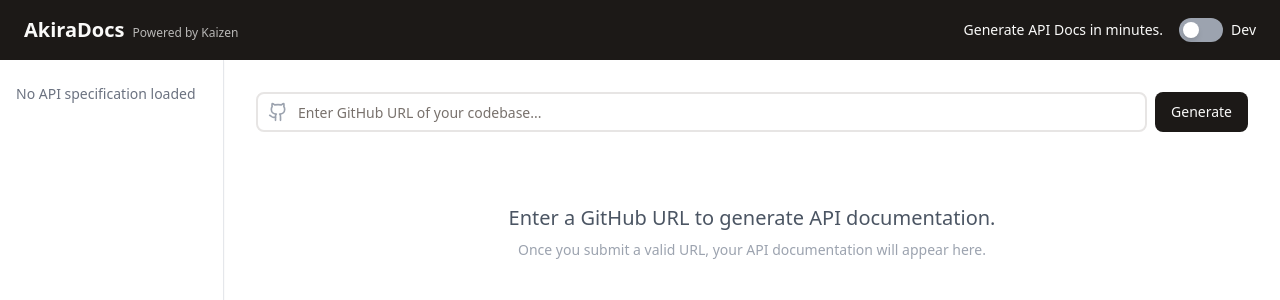
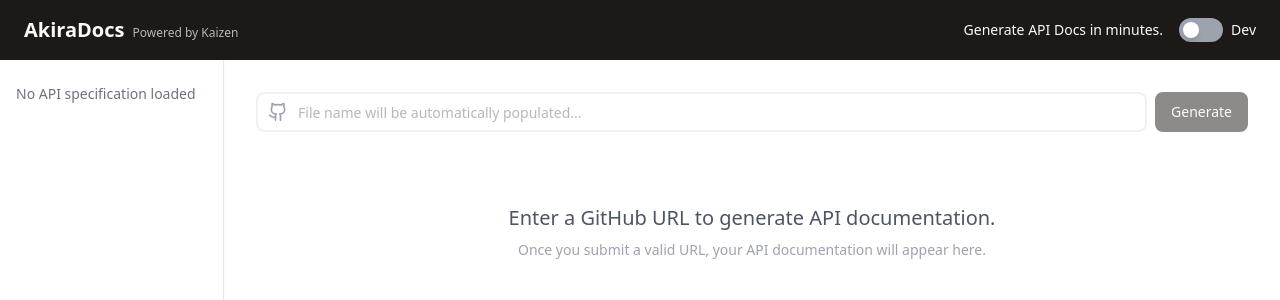
Before and after one commit to Cloud-Code-AI/apidocs, a React (Vite) app in the folder frontend/: page / in a window 1280 px wide. Shown: the top 300 px of the page. Built offline with nearby package versions, Linux system fonts and the light colour scheme.

Commit message:
feat: Process change

```diff
--- a/frontend/src/pages/DocsPage/specification.jsx
+++ b/frontend/src/pages/DocsPage/specification.jsx
@@ -1,18 +1,27 @@
-import { useState } from 'react'
+import { useState, useEffect } from 'react'
+import { useSearchParams } from 'react-router-dom'
 import { Input } from "@/components/ui/input"
 import { Button } from "@/components/ui/button"
 import { Github, Loader2 } from 'lucide-react'
 // import { Mail } from 'lucide-react'  // Commented out for now
 
 export function Specification({ onSpecificationGenerated, isProd }) {
-  const [url, setUrl] = useState('')
+  const [searchParams] = useSearchParams()
+  const [fileName, setFileName] = useState('')
   const [isLoading, setIsLoading] = useState(false)
   const [error, setError] = useState(null)
   // const [email, setEmail] = useState('')  // Commented out for now
   // const [isSendingEmail, setIsSendingEmail] = useState(false)  // Commented out for now
 
-  const handleSubmit = async (e) => {
-    e.preventDefault()
+  useEffect(() => {
+    const fileNameParam = searchParams.get('file')
+    if (fileNameParam) {
+      setFileName(fileNameParam)
+      handleSpecificationGeneration(fileNameParam)
+    }
+  }, [searchParams])
+
+  const handleSpecificationGeneration = async (file) => {
     setIsLoading(true)
     setError(null)
 
@@ -22,15 +31,14 @@
         headers: {
           'Content-Type': 'application/json',
         },
-        body: JSON.stringify({ url }),
+        body: JSON.stringify({ file }),
       })
 
       if (!response.ok) {
         throw new Error('Failed to generate specification')
       }
 
-      const repoName = url.split('/').pop().replace('.git', '')
-      onSpecificationGenerated(repoName)
+      onSpecificationGenerated(file)
     } catch (error) {
       console.error('Failed to generate specification:', error)
       setError('Failed to generate specification. Please try again.')
@@ -39,64 +47,27 @@
     }
   }
 
-  /* Commented out for now
-  const sendEmail = async () => {
-    if (!email) {
-      setError('Please enter an email address.')
-      return
-    }
-
-    setIsSendingEmail(true)
-    setError(null)
-
-    try {
-      const response = await fetch('http://api.akiradocs.com/api/send_email', {
-        method: 'POST',
-        headers: {
-          'Content-Type': 'application/json',
-        },
-        body: JSON.stringify({
-          email,
-          subject: 'Specification Changes',
-          body: `Changes for repository: ${url}`
-        }),
-      })
-
-      if (!response.ok) {
-        throw new Error('Failed to send email')
-      }
-
-      alert('Email sent successfully!')
-    } catch (error) {
-      console.error('Failed to send email:', error)
-      setError('Failed to send email. Please try again.')
-    } finally {
-      setIsSendingEmail(false)
-    }
-  }
-  */
-
   if (isProd) {
     return null; // Don't render anything in prod mode
   }
 
   return (
-    <form onSubmit={handleSubmit} className="flex flex-col space-y-2">
+    <div className="flex flex-col space-y-2">
       <div className="flex space-x-2">
         <div className="relative flex-grow">
           <Input
-            type="url"
-            placeholder="Enter GitHub URL of your codebase..."
-            onChange={(e) => setUrl(e.target.value)}
+            type="text"
+            value={fileName}
+            placeholder="File name will be automatically populated..."
             className="w-full h-10 pl-10 pr-4 border-2 border-input focus:border-ring rounded-lg"
-            disabled={isLoading}
+            disabled={true}
           />
           <Github className="absolute left-3 top-1/2 transform -translate-y-1/2 text-gray-400 h-5 w-5" />
         </div>
         <Button
-          type="submit"
+          onClick={() => handleSpecificationGeneration(fileName)}
           className="h-10 px-4 bg-primary text-primary-foreground hover:bg-primary-light hover:text-primary-dark transition-colors duration-200 ease-in-out rounded-lg"
-          disabled={isLoading}
+          disabled={isLoading || !fileName}
         >
           {isLoading ? (
             <>
@@ -108,36 +79,7 @@
           )}
         </Button>
       </div>
-      {/* Commented out for now
-      <div className="flex space-x-2">
-        <Input
-          type="email"
-          placeholder="Enter your email..."
-          onChange={(e) => setEmail(e.target.value)}
-          className="w-full h-10 pl-4 pr-4 border-2 border-input focus:border-ring rounded-lg"
-          disabled={isSendingEmail}
-        />
-        <Button
-          type="button"
-          onClick={sendEmail}
-          className="h-10 px-4 bg-secondary text-secondary-foreground hover:bg-secondary-light hover:text-secondary-dark transition-colors duration-200 ease-in-out rounded-lg"
-          disabled={isSendingEmail}
-        >
-          {isSendingEmail ? (
-            <>
-              <Loader2 className="mr-2 h-4 w-4 animate-spin" />
-              Sending...
-            </>
-          ) : (
-            <>
-              <Mail className="mr-2 h-4 w-4" />
-              Send Email
-            </>
-          )}
-        </Button>
-      </div>
-      */}
       {error && <p className="text-red-500 text-sm">{error}</p>}
-    </form>
+    </div>
   )
 }
```
Also changed, not shown: 2 other files (tests, documents, lock files or other folders).
